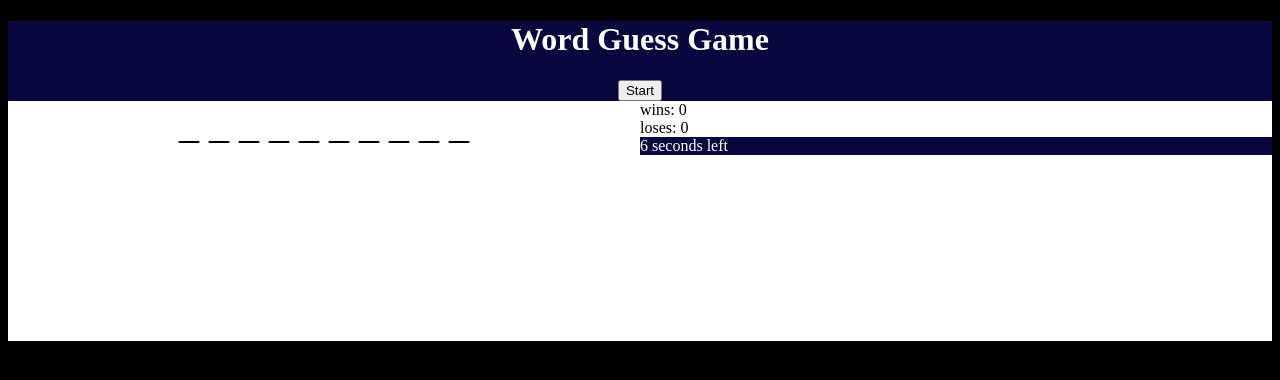
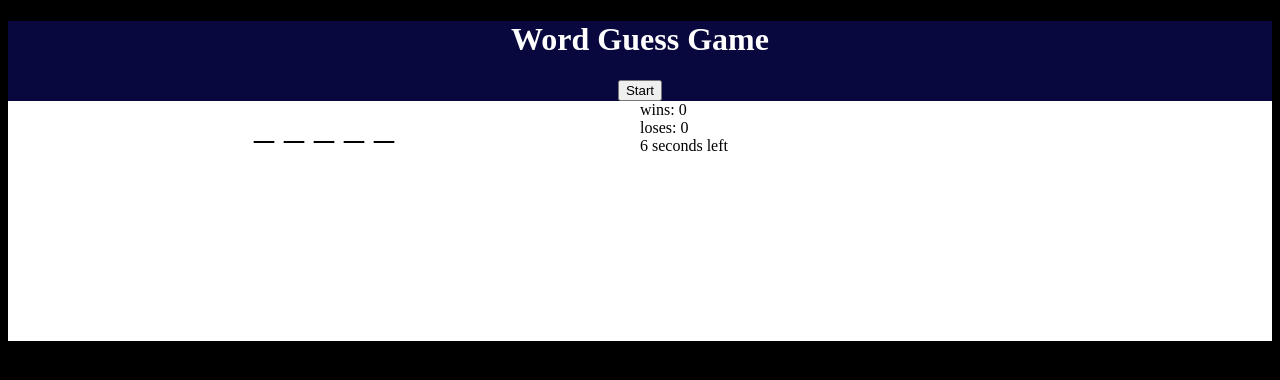
Before and after one commit to Dempleon/Word_Guessing_Game, a plain HTML site: page index.html in a window 1280 px wide. Both pictures are taken after a click on the button "Start". Drawn offline with Linux system fonts and the light colour scheme.

Commit message:
working game

```diff
--- a/assets/script.js
+++ b/assets/script.js
@@ -25,11 +25,12 @@ var timeInterval;
 var localWinCount = localStorage.getItem('winCount');
 var localLoseCount = localStorage.getItem('loseCount');
 
-var words = [];
-var guessWord = "javascript";
+var words = ['javascript', 'style', 'selector', 'array', 'method', 'function'];
+var guessWord = words[Math.floor(Math.random() * words.length)];
 var guessedLetters = [];
 
 // local storage
+// check to see if the stats exist in local storage
 if(localWinCount !== null) {
     wins.textContent = "wins: " + localWinCount;
 } else {
@@ -37,7 +38,6 @@ if(localWinCount !== null) {
     localStorage.setItem('winCount', localWinCount);
     wins.textContent = "wins: " + localWinCount;
 }
-
 if(localLoseCount !== null) {
     loses.textContent = "loses: " + localLoseCount;
 } else {
@@ -47,39 +47,49 @@ if(localLoseCount !== null) {
 }
 
 //event listener for keydownaction
+// checks to see if the word has been guessed after each key press
+// stop timer and updates stats when final letter is guessed
 function keydownAction(event) {
     // check to see if game is over
+    // when game is over, pressing a key will do nothing
     if(gameOver) {
         console.log('game is over')
         return;
     }
-    // if key pressed is a letter
+
+    // if key pressed is a letter, else just return from the function
     if (event.keyCode <= 90 && event.keyCode >= 65) {
         console.log(event.key);
 
         // search guessWord if keypressed is part of it
         if (searchString(event.key, guessWord)) {
+            // get indexes of letters matching the input
             var letterIndexs = searchString(event.key, guessWord);
+
+            // replace the '_' with letter
             replaceAt(letterIndexs, event.key, guessedLetters);
             wordBox.textContent = guessedLetters.join(" ");
-            console.log(guessedLetters.join(' '));
+
+            // check to see if the word has been guessed correctly
+            // if word has been correctly guessed, stop timer and increment wins, update stats
             if (checkWord()) {
                 wordBox.textContent = guessedLetters.join(" ");
                 gameOver = true;
+                gameTimer.textContent = "You correctly guessed the word before the timer ran out";
                 clearInterval(timeInterval);
-                // alert('Congratulations');
+
                 localWinCount++;
                 updateStats();
             }
 
         }
-        // console.log(guessedLetters);
     }
     else {
         return;
     }
 }
 
+// add event lister to button and
 gameBody.addEventListener("keydown", keydownAction);
 startButton.addEventListener("click", game);
 
@@ -104,28 +114,29 @@ function replaceAt(indexes, letter, str) {
     //iterates through indexs replaces
     for (var i = 0; i < indexes.length; i++) {
         str[indexes[i]] = letter;
-
     }
 }
 
-
-// function to start a countdown interval
-// should only start when the button is pressed
-// there should only be one countdown timer going on
+// function to reset game
+// resets timeLeft, guessedLetters, clears timeInvertal
+// random word is chosen and guessed letters filled with '_'
 function reset() {
     gameOver = false;
     timeLeft = 7;
     guessedLetters = [];
+    guessWord = words[Math.floor(Math.random() * words.length)];
+    // console.log(guessWord)
     clearInterval(timeInterval);
     for (var i = 0; i < guessWord.length; i++) {
         guessedLetters.push('_')
     }
     wordBox.textContent = guessedLetters.join(' ');
     updateStats();
-
 }
 
-
+// function to countdown gets called at the end of each time interval 1000ms
+// if timer > 0, decrement the timer
+// if timer = 0, game over increment loses
 function countDown() {
     if (!gameOver) {
         if (timeLeft > 0) {
@@ -133,7 +144,7 @@ function countDown() {
             gameTimer.textContent = timeLeft + " seconds left";
             timeLeft--;
         } else {
-            gameTimer.textContent = "No time remaining. Game over!";
+            gameTimer.textContent = "No time remaining! You lost. Game over!";
             gameOver = true;
             localLoseCount++;
             updateStats();
@@ -141,17 +152,14 @@ function countDown() {
     }
 }
 
-
-
 //function to check for empty indexs
-//checkes guessed letters
-// if there is a '_' then
+//checks guessed letters
+// if there is a '_' then the word is incomplete return false
+// if not a single '_" then return true, game over
 function checkWord() {
     // iterate through the guessed letters
     for (var i = 0; i < guessedLetters.length; i++) {
         if (guessedLetters[i] === '_') {
-
-            console.log('is not complete: ');
             return false;
         }
     }
@@ -160,13 +168,10 @@ function checkWord() {
 }
 
 // when the game starts reset everything and start timer
-// I want the game timer to decrement every second
-// when I press a letter, I want the event to take place no matter where we are in the code
 function game() {
     reset();
     console.log(guessedLetters.join(' '));
     gameTimer.textContent = timeLeft + " seconds left";
-
     timeInterval = setInterval(countDown, 1000);
 }
 
--- a/assets/style.css
+++ b/assets/style.css
@@ -46,7 +46,7 @@ p {
 }
 
 #game-timer {
-    background-color: var(--headerBackground);
-    color: white;
+    /* background-color: var(--headerBackground); */
+    color: var(--gameTextColor);
     align-items: center;
 }
```
